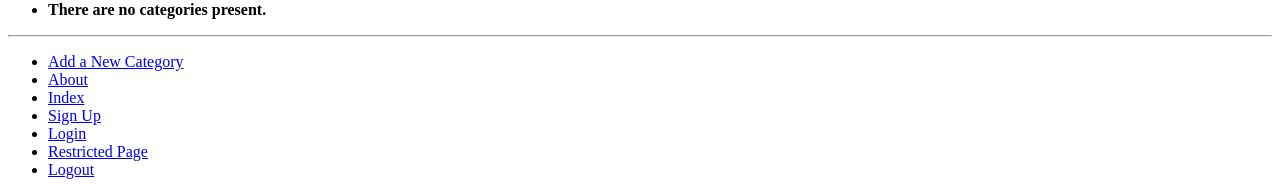
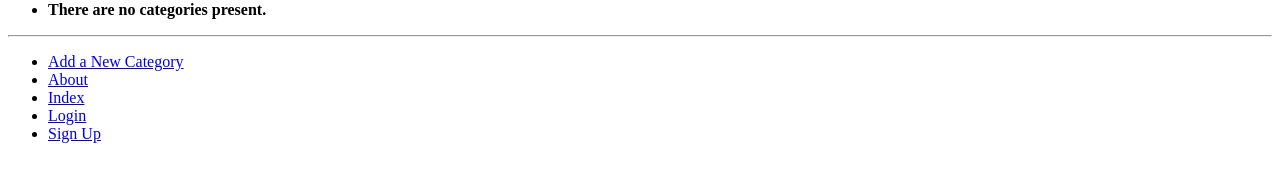
Before and after one commit to ChuhanMa2511637/tango_with_django_project, a Django app: page /about/ in a window 1280 px wide. Shown: the part 1901-2096 px from the top of the page. After the commit the page ends 2044 px from the top, so only its background shows below. Run offline with Django 3.2, Linux system fonts and the light colour scheme; data that the repository does not hold is empty.

Commit message:
9.10 Tidying up the base.html Hyperlinks

```diff
--- a/templates/rango/base.html
+++ b/templates/rango/base.html
@@ -24,20 +24,20 @@
 
         <hr />
         <div>
-            <ul>
 
-	             <li><a href="{% url 'rango:add_category' %}">Add a New Category</a></l\i>
-	             <li><a href="{% url 'rango:about' %}">About</a></li>
-	             <li><a href="{% url 'rango:index' %}">Index</a></li>
-                 <li><a href="{% url 'rango:register' %}">Sign Up</a></li>
-                <li><a href="{% url 'rango:login' %}">Login</a></li>
-                <li><a href="{% url 'rango:restricted' %}">Restricted Page</a></li>
-                <li><a href="{% url 'rango:logout' %}">Logout</a></li>
+
+	            <ul>
+                    <li><a href="{% url 'rango:add_category' %}">Add a New Category</a></li>
+                    <li><a href="{% url 'rango:about' %}">About</a></li>
+                    <li><a href="{% url 'rango:index' %}">Index</a></li>
+                    <li><a href="{% url 'rango:login' %}">Login</a></li>
+                    <li><a href="{% url 'rango:register' %}">Sign Up</a></li>
+                </ul>
 
 
 
 
-            </ul>
+
         </div>
 
     </body>
```
